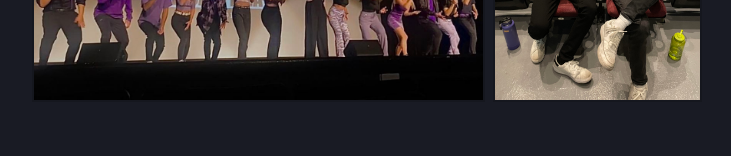
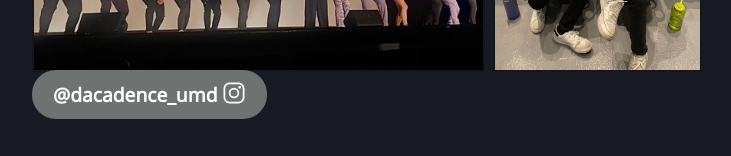
Before and after one commit to nosaj9/portfolio-site, a React (Create React App) app: page /acappella in a window 1280 px wide. Shown: the part 1560-1716 px from the top of the page, without its empty margins (273-1004 px from the left). Built offline with nearby package versions, Linux system fonts and the light colour scheme.

Commit message:
added ig button

```diff
--- a/src/pages/Acappella.tsx
+++ b/src/pages/Acappella.tsx
@@ -1,4 +1,6 @@
 import React from "react"
+import { IoLogoInstagram } from "react-icons/io5";
+import Button from "../components/Button"
 import "./style.scss";
 
 const Acappella = () => {
@@ -15,7 +17,7 @@ const Acappella = () => {
             <p>The bond you develop by singing with others is really something unique and something can't experience through any other means.</p>
             <p>I've come to grow so close to my fellow members in the group through our experiences together and it truly feels like my second family.</p>
             <p>And if you were wondering, my voice part is <span className="highlight">Bass</span>.</p>
-            <br/>
+            {/* <br/> */}
 
             <div className="image-stack">
                 <div className="image-stack__item image-stack__item—top">
@@ -36,6 +38,10 @@ const Acappella = () => {
                         <img src="img/hoff.jpg" alt="hoff" className="hoff"/>
                 </div>
             </div>
+
+            <div className="LinkButton">
+                <Button text="@dacadence_umd" link="https://www.instagram.com/dacadence_umd/" icon={<IoLogoInstagram />} />
+            </div>
         </div>
     )
 }
```
Also changed, not shown: src/pages/style.scss (+0 -19 lines), src/components/Button.scss (line endings or trailing spaces).
